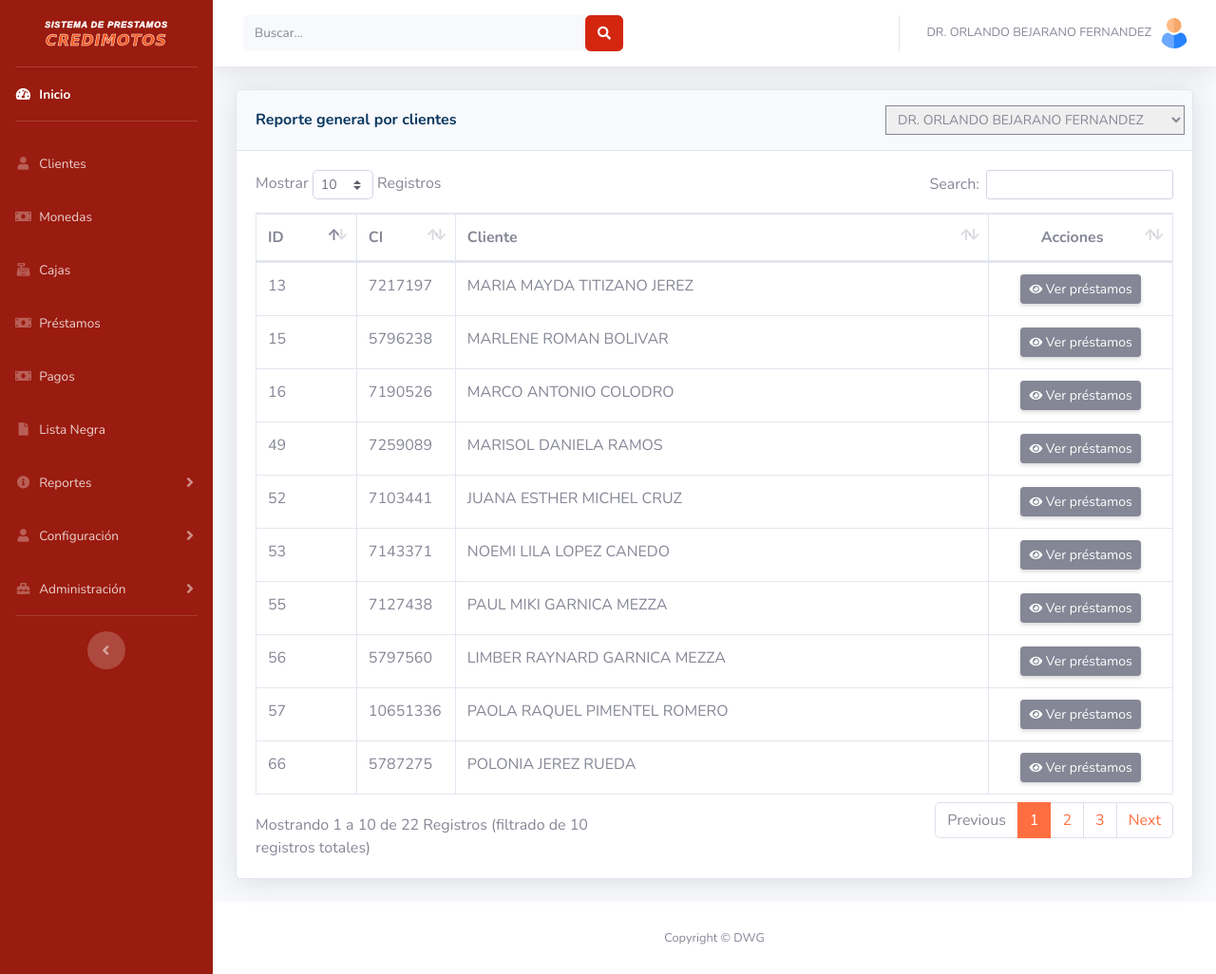
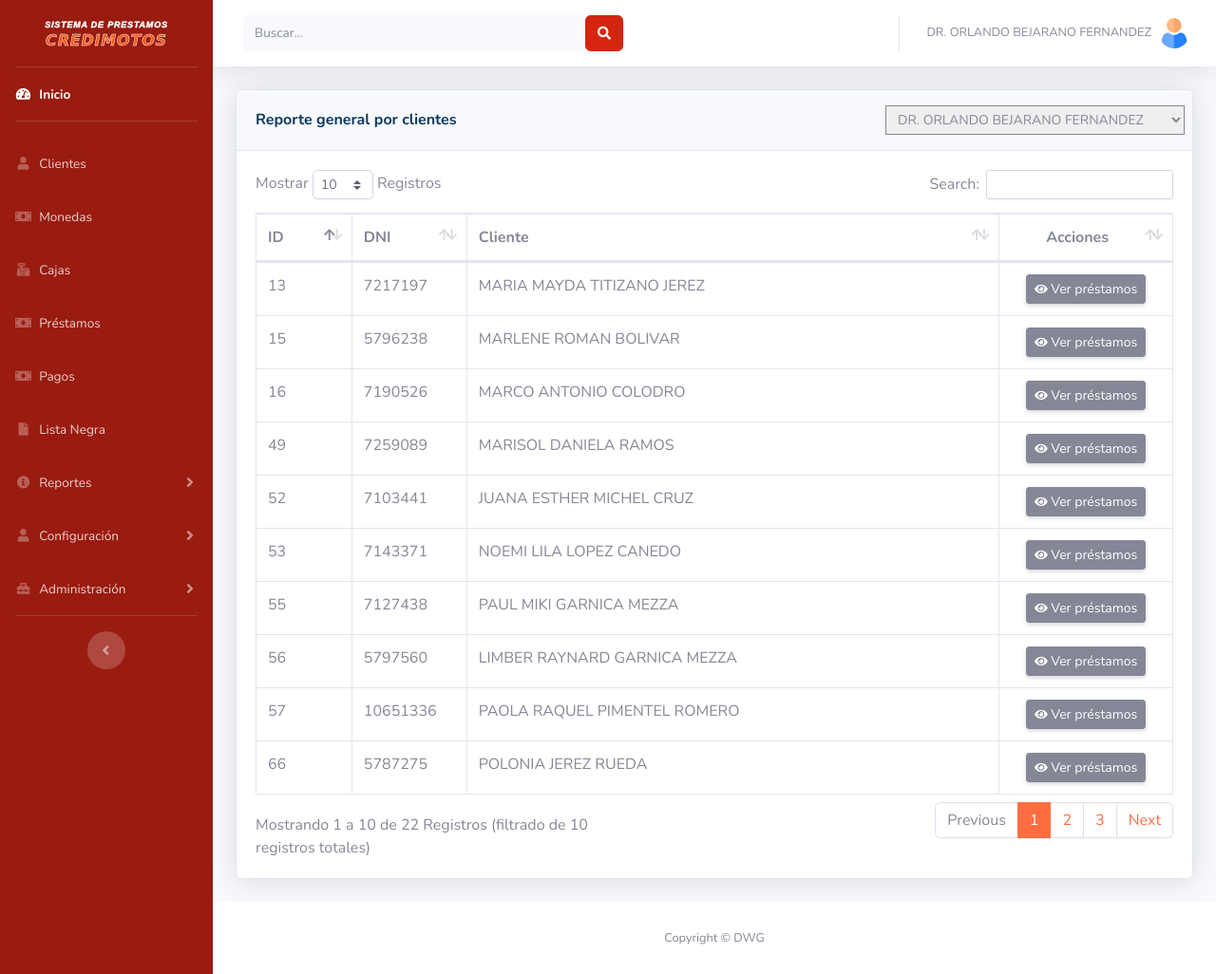
Before and after one commit to darwin220799/PROYECTO-PRESTAMOS, a CodeIgniter app: page /prestamos/index.php/admin/reports/customers in a window 1280 px wide. Shown: the whole page at 95% size. Run offline with CodeIgniter, Linux system fonts and the light colour scheme; a user stored in the database is signed in; data comes from the database, SQL or seed files in the repository; some libraries are stand-ins or nearby versions.

Commit message:
Seccion reportes terminada

```diff
--- a/application/controllers/admin/Reports.php
+++ b/application/controllers/admin/Reports.php
@@ -225,7 +225,7 @@
     <td width="100" height="30"><b>Cliente:</b></td><td width="600" height="30">' . $rc->customer_name . '</td>
     </tr>
     <tr>
-    <td width="100" height="30"><b>CI:</b></td><td width="400" height="30">' . $rc->ci .'</td><td width="100" height="30" style="background-color:white"><b>Moneda:</b></td><td width="100" height="30">' . $rc->name . ' (' . $rc->short_name . ')</td>
+    <td width="100" height="30"><b>DNI:</b></td><td width="400" height="30">' . $rc->ci .'</td><td width="100" height="30" style="background-color:white"><b>Moneda:</b></td><td width="100" height="30">' . $rc->name . ' (' . $rc->short_name . ')</td>
     </tr>
     <tr>
     <td width="100" height="30"><b>Crédito:</b></td><td width="400" height="30">' . $rc->credit_amount . '</td><td width="100" height="30"><b>Código:</b></td><td width="100" height="30">' . $rc->id . '</td>
@@ -248,7 +248,7 @@
       $tableTab = "         ";
 
       $html1 = '<table border="1">';
-      $html1 .= $tableTab . '<tr><td width="50" height="30"><b>Cuota</b></td><td width="110" height="30"><b>Fecha pago</b></td><td width="110" height="30"><b>Cuota</b></td><td width="110" height="30"><b>Pagado</b></td><td width="110" height="30"><b>Recargo</b></td><td width="110" height="30"><b>Por pagar</b></td><td width="110" height="30"><b>Estado</b></td></tr>';
+      $html1 .= $tableTab . '<tr><td width="50" height="30"><b>Cuota</b></td><td width="110" height="30"><b>Fecha de pago</b></td><td width="110" height="30"><b>Monto Cuota</b></td><td width="110" height="30"><b>Pagado</b></td><td width="110" height="30"><b>Recargo</b></td><td width="110" height="30"><b>Por pagar</b></td><td width="110" height="30"><b>Estado</b></td></tr>';
 
       if ($LOAN_READ) {
         $loanItems = $this->reports_m->getReportLIAll($rc->id);
--- a/application/views/admin/payments/quotes_week.php
+++ b/application/views/admin/payments/quotes_week.php
@@ -60,7 +60,7 @@
                   <table id="table_content" border="1" class="table table-bordered">
                     <thead>
                       <tr class="active">
-                        <th>CI</th>
+                        <th>DNI</th>
                         <th>Cliente</th>
                         <th>$</th>
                         <th>Monto</th>
--- a/application/views/admin/reports/customers.php
+++ b/application/views/admin/reports/customers.php
@@ -20,7 +20,7 @@
         <thead>
           <tr>
             <th>ID</th>
-            <th>CI</th>
+            <th>DNI</th>
             <th class="col-7">Cliente</th>
             <th>Acciones</th>
           </tr>
--- a/application/views/admin/reports/document_payments.php
+++ b/application/views/admin/reports/document_payments.php
@@ -42,7 +42,7 @@
             <th class="col-1">ID</th>
             <th class="col-3">Cliente</th>
             <th class="col-3">Usuario</th>
-            <th class="col-1">$</th>
+            <th class="col-1">Moneda</th>
             <th class="col-2">Monto</th>
             <th class="col-2">Fecha</th>
             <th class="col-1">Acciones</th>
```
Also changed, not shown: 1 other file.
